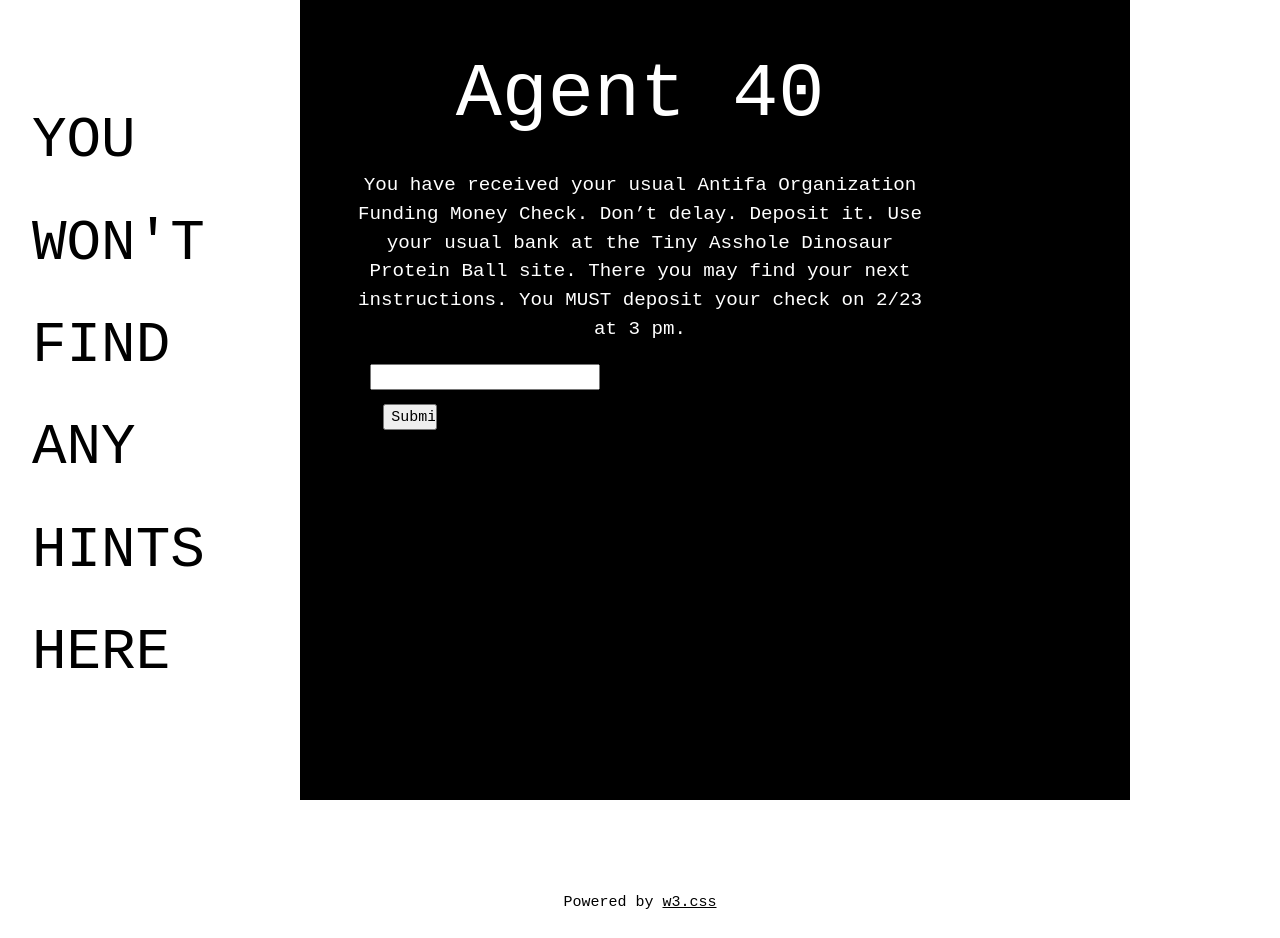
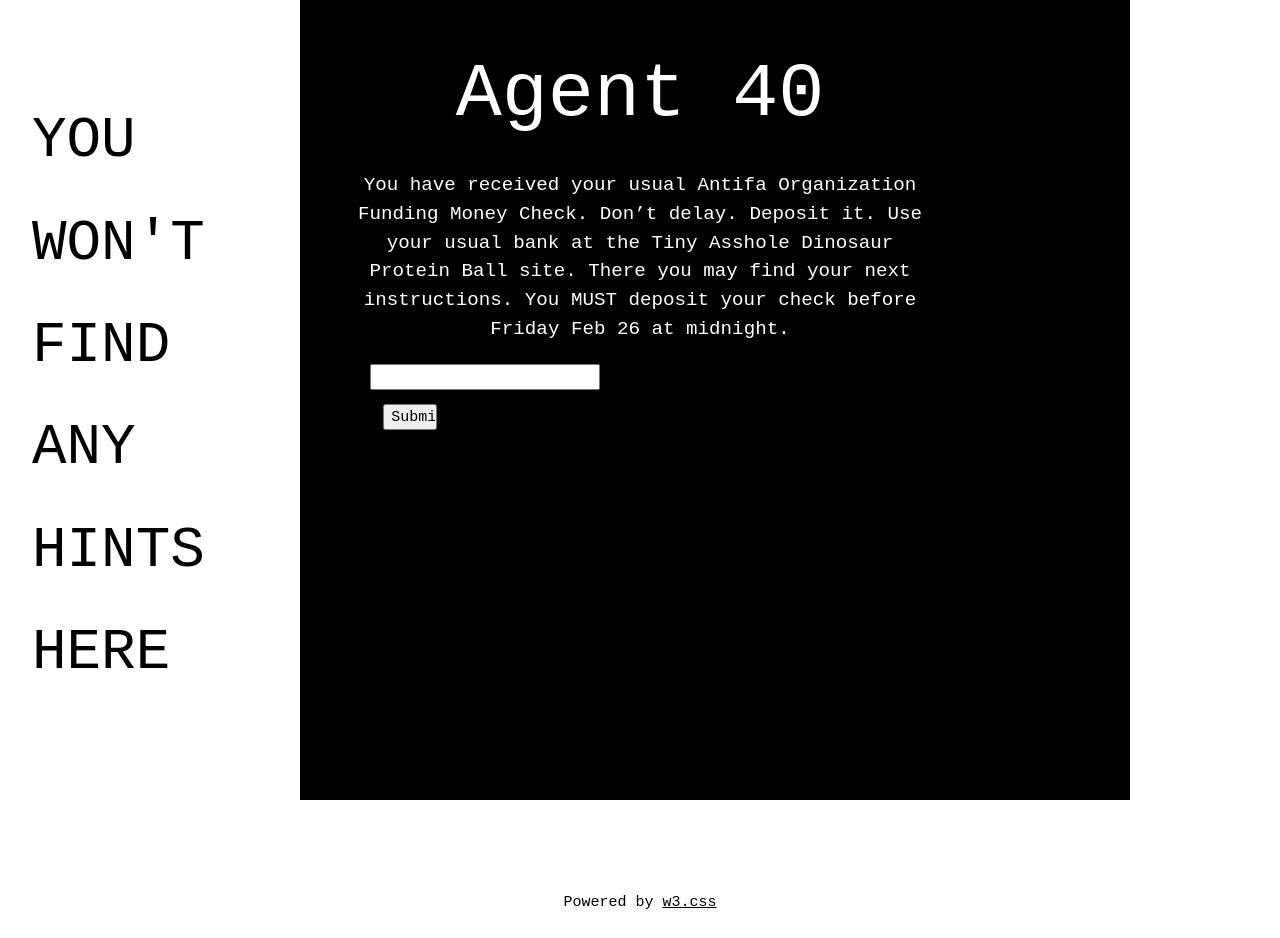
Before and after one commit to justokarell/McLee, a plain HTML site: page photography.html in a window 1280 px wide. Drawn offline with nearby package versions, Linux system fonts and the light colour scheme.

Commit message:
updating text

```diff
--- a/photography.html
+++ b/photography.html
@@ -68,7 +68,7 @@ body,h1,h2,h3,h4,h5,h6 {font-family: 'Roboto Mono', monospace; background-color:
 <!-- Slideshow -->
 <div class="w3-content" id="home">
 <h1 class="w3-center" style="font-size: 6.0vw; color: white;">Agent 40</h1>
-<p class="w3-center" style="font-size: 1.5vw; color: white; ">You have received your usual Antifa Organization Funding Money Check. Don’t delay. Deposit it. Use your usual bank at the Tiny Asshole Dinosaur Protein Ball site. There you may find your next instructions. You MUST deposit your check on 2/23 at 3 pm.</p>
+<p class="w3-center" style="font-size: 1.5vw; color: white; ">You have received your usual Antifa Organization Funding Money Check. Don’t delay. Deposit it. Use your usual bank at the Tiny Asshole Dinosaur Protein Ball site. There you may find your next instructions. You MUST deposit your check before Friday Feb 26 at midnight.</p>
 
   <div class="w3-content w3-section" style="max-width:900px">
   <form name="login" style="margin: 20px 20px 20px 20px;">
```
